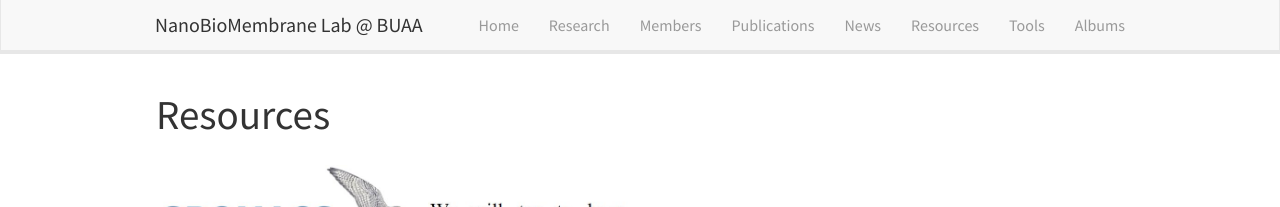
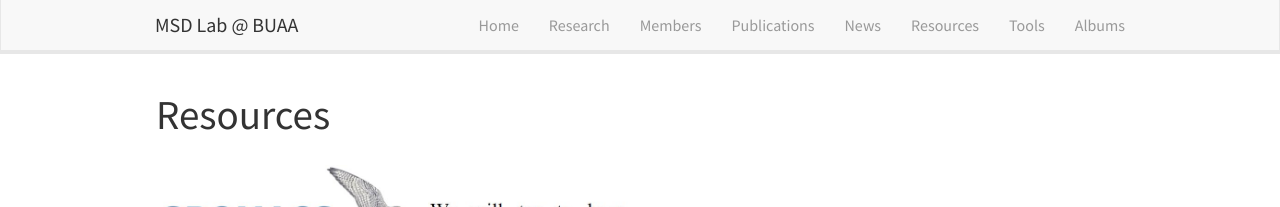
Before and after one commit to linxubo/linxubo.github.io, a Jekyll site: the page built from _pages/resources.md, in a window 1280 px wide. Shown: the top 207 px of the page. Built offline with Jekyll 4.4.1, drawn with Linux system fonts in a browser that asks for light colours; nearby versions of some CDN libraries; a script that is not in the unit is left out.

Commit message:
Update header.html

```diff
--- a/_includes/header.html
+++ b/_includes/header.html
@@ -8,7 +8,7 @@
 		<span class="icon-bar"></span>
 	  </button>
 
-    <a class="navbar-brand" href="{{ site.url }}{{ site.baseurl }}/">NanoBioMembrane Lab @ BUAA</a>
+    <a class="navbar-brand" href="{{ site.url }}{{ site.baseurl }}/">MSD Lab @ BUAA</a>
 	</div>
 	<div class="collapse navbar-collapse" id="navbar-collapse-1">
 	  <ul class="nav navbar-nav navbar-right">
```
